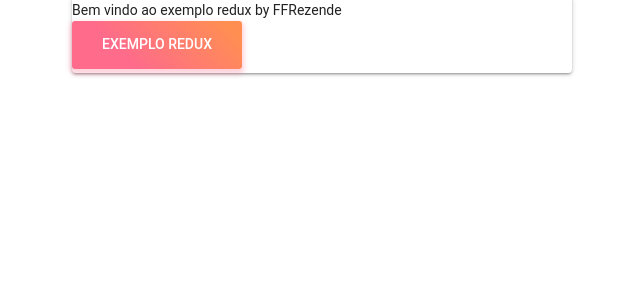
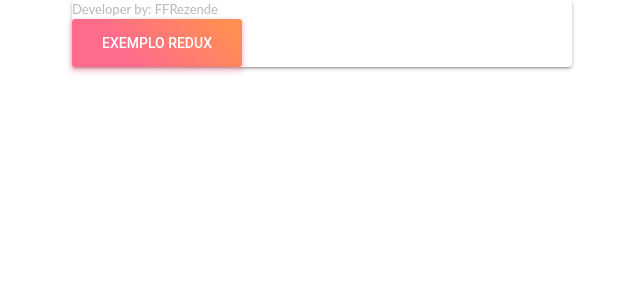
Before and after one commit to ffrezende/react, a React (Create React App) app: page / in a window 1280 px wide. Shown: the top 300 px of the page, without its empty margins (318-958 px from the left). Built offline with nearby package versions, Linux system fonts and the light colour scheme; what typesafe-actions would draw is missing.

Commit message:
css them

```diff
--- a/src/features/apresentacao/views/TelaInicial.tsx
+++ b/src/features/apresentacao/views/TelaInicial.tsx
@@ -25,9 +25,9 @@ class TelaInicial extends Component<Props, State> {
     return (
       <div className={classes.root}>
         <Paper className={classes.paper}>
-          <Grid container spacing={8}>
+          <Grid container>
             <Grid item>
-              <Typography>Bem vindo ao exemplo redux by FFRezende </Typography>
+              <Typography className={classes.textoPadrao}>Developer by: FFRezende </Typography>
               <Button className={classes.degredeButton} onClick={() => history.push('/loading')}>
                 Exemplo redux
               </Button>
--- a/src/features/apresentacao/views/styles/cardStyle.ts
+++ b/src/features/apresentacao/views/styles/cardStyle.ts
@@ -3,6 +3,11 @@ const textoPadrao = {
 };
 
 const styles = (theme: Object) => ({
+  textoPadrao: {
+    fontFamily: 'Lato',
+    color: '#B8B8B8',
+    fontSize: 13
+  },
   degredeButton: {
     background: 'linear-gradient(45deg, #FE6B8B 30%, #FF8E53 90%)',
     border: 0,
```
